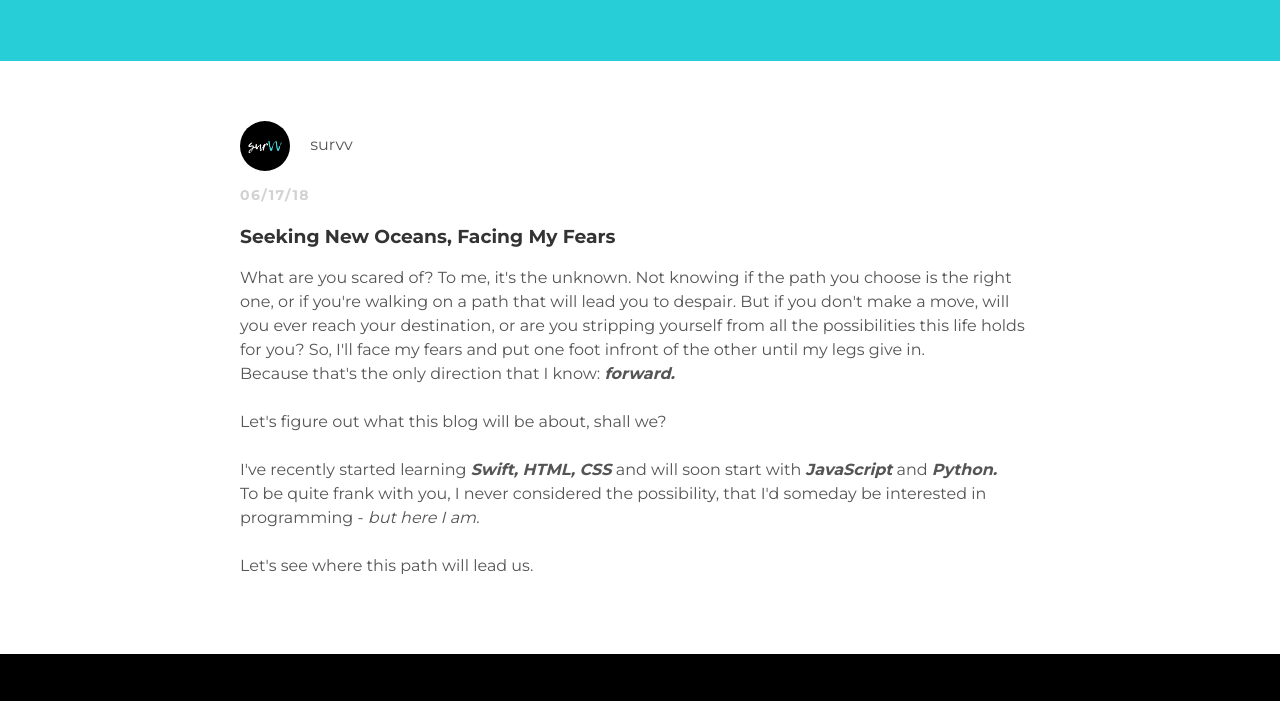
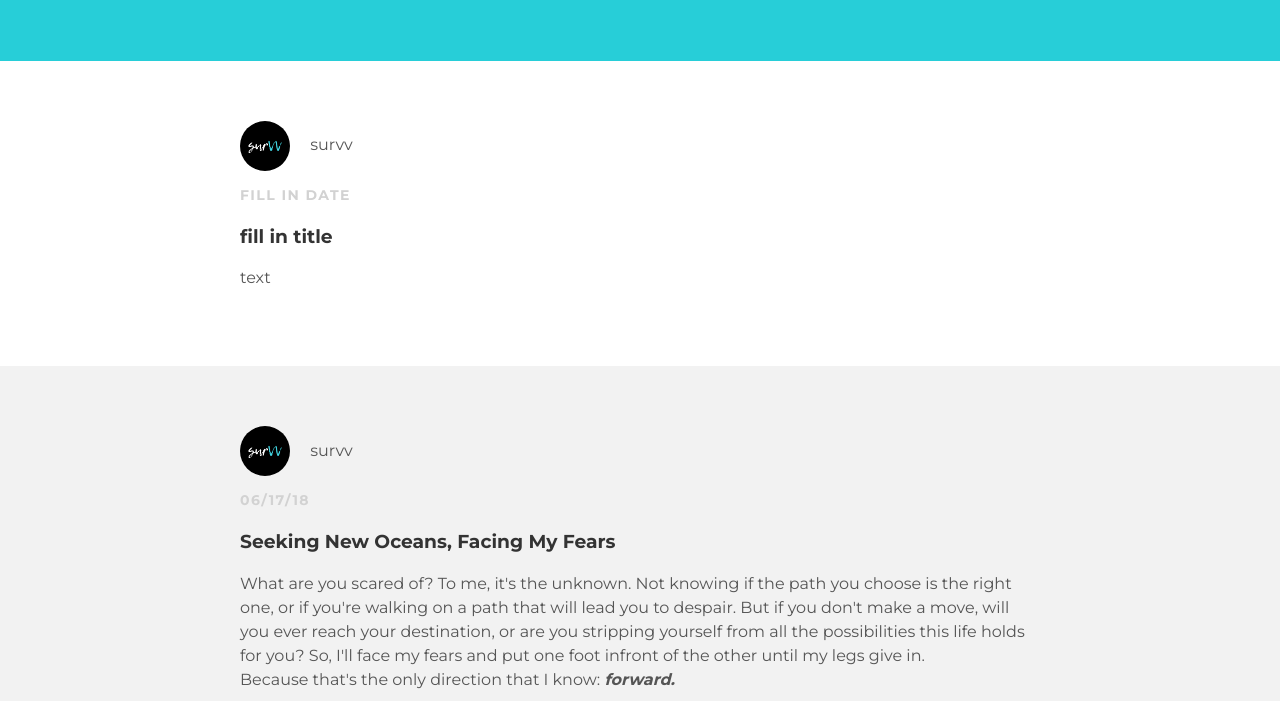
Before and after one commit to survv/survv.github.io, a plain HTML site: page index.html in a window 1280 px wide. Shown: the part 89-790 px from the top of the page. Drawn offline with Linux system fonts and the light colour scheme.

Commit message:
Update index.html

```diff
--- a/index.html
+++ b/index.html
@@ -18,6 +18,20 @@
     </div>
 </div>
   <div id="content">
+    <!-- new post -->
+    <div class="post-container">
+      <div class="post">
+        <div class="post-author">
+          <img src="survvpost.png">
+          <span>survv</span>
+        </div>
+        <p class="post-date">fill in date</p>
+        <h3 class="post-title">fill in title</h3>
+        <div class="post-content">
+          <p>text</p>
+          </div>
+      </div>
+    </div>
     <div class="post-container">
       <div class="post">
         <div class="post-author">
```
